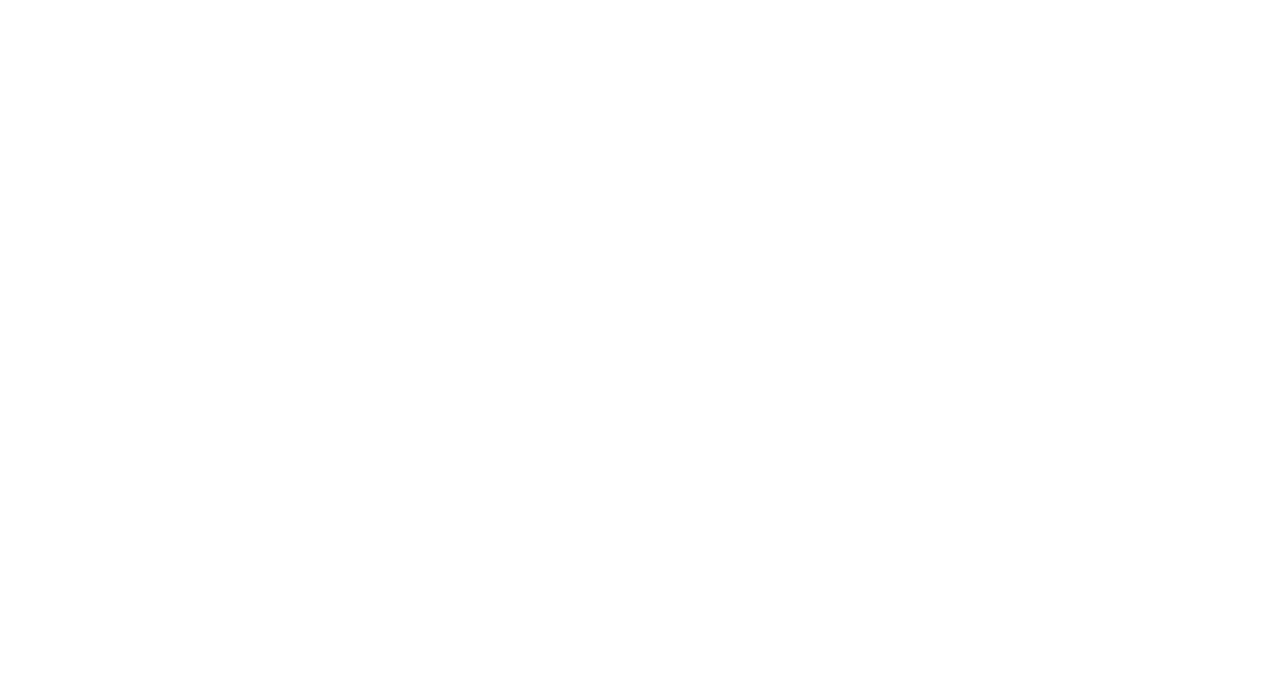
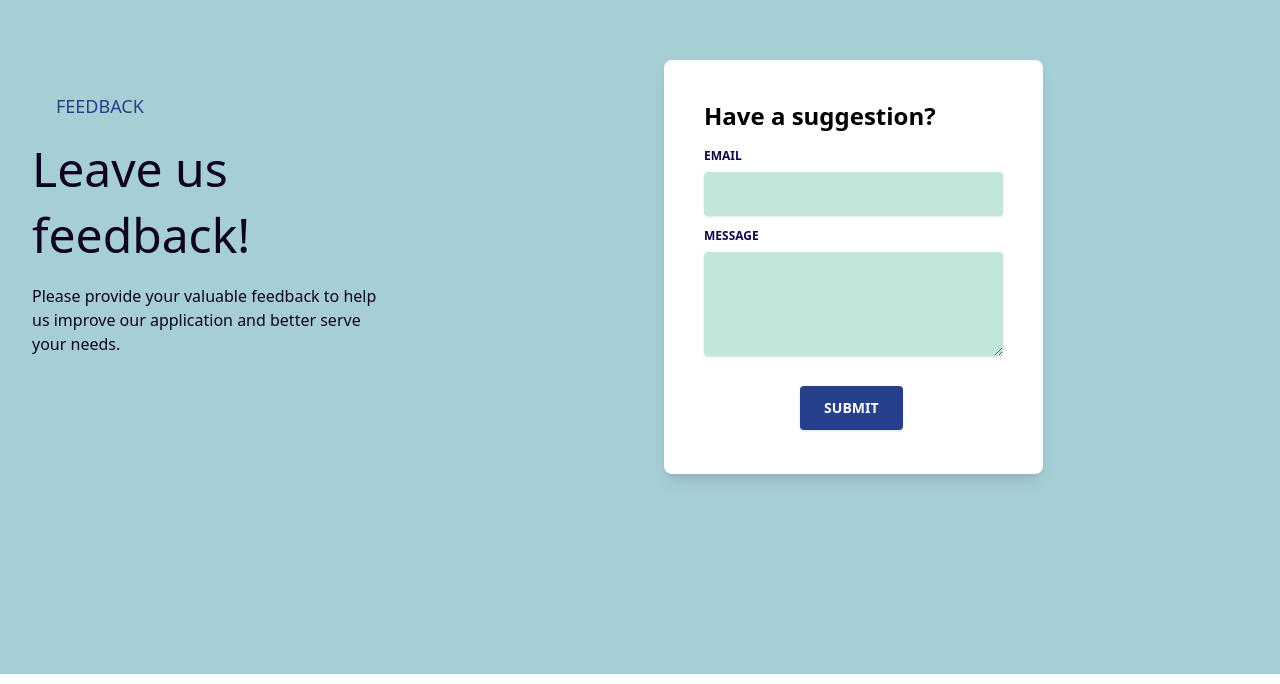
Before and after one commit to vaishnavi-3969/Connectify-Hack-Your-Portfolio, a React (Create React App) app in the folder client/: page /feedback in a window 1280 px wide. Before the commit this address had no page. Shown: the part 116-800 px from the top of the page. Built offline with nearby package versions, Linux system fonts and the light colour scheme; the HTML template or start-up script is replaced by a standard one.

Commit message:
Added Feedback form page

```diff
--- a/client/src/App.js
+++ b/client/src/App.js
@@ -3,12 +3,14 @@
 import Landing from './pages/Landing';
 import Home from './pages/Home';
 import Profile from './pages/Profile';
+import Feedback from './pages/Feedback';
 
 function App() {
   const routes = [
     { path:"/", element:<Landing/> },
     { path:"/home", element:<Home/> },
     { path:"/profile", element:<Profile/> },
+    { path: "/feedback", element: <Feedback /> },
   ]
   return (
     <div>
--- /dev/null
+++ b/client/src/pages/Feedback.js
@@ -0,0 +1,81 @@
+import React from 'react';
+
+const Feedback = () => {
+  return (
+    <section className="bg-[#A6CFD5] text-[#0D0221] py-20">
+      <div className="container mx-auto flex flex-col md:flex-row my-6 md:my-24">
+        <div className="flex flex-col w-full lg:w-1/3 p-8">
+          <p className="ml-6 text-[#26408B] text-lg uppercase tracking-loose">FEEDBACK</p>
+          <p className="text-3xl md:text-5xl my-4 leading-relaxed md:leading-snug">Leave us feedback!</p>
+          <p className="text-sm md:text-base leading-snug text-[#0D0221] text-opacity-100">
+            Please provide your valuable feedback to help us improve our application and better serve your needs.
+          </p>
+        </div>
+        <div className="flex flex-col w-full lg:w-2/3 justify-center">
+          <div className="container w-full px-4">
+            <div className="flex flex-wrap justify-center">
+              <div className="w-full lg:w-6/12 px-4">
+                <div
+                  className="relative flex flex-col min-w-0 break-words w-full mb-6 shadow-lg rounded-lg bg-white"
+                >
+                  <div className="flex-auto p-5 lg:p-10">
+                    <h4 className="text-2xl mb-4 text-black font-semibold">Have a suggestion?</h4>
+                    <form id="feedbackForm" action="" method="">
+                      <div className="relative w-full mb-3">
+                        <label
+                          className="block uppercase text-[#0F084B] text-xs font-bold mb-2"
+                          htmlFor="email"
+                        >
+                          Email
+                        </label>
+                        <input
+                          type="email"
+                          name="email"
+                          id="email"
+                          className="border-0 px-3 py-3 rounded text-sm shadow w-full bg-[#C2E7D9] placeholder-black text-[#0F084B] outline-none focus:bg-[#A6CFD5]"
+                          placeholder=" "
+                          style={{ transition: 'all 0.15s ease 0s' }}
+                          required
+                        />
+                      </div>
+                      <div className="relative w-full mb-3">
+                        <label
+                          className="block uppercase text-[#0F084B] text-xs font-bold mb-2"
+                          htmlFor="message"
+                        >
+                          Message
+                        </label>
+                        <textarea
+                          maxlength="300"
+                          name="feedback"
+                          id="feedback"
+                          rows="4"
+                          cols="80"
+                          className="border-0 px-3 py-3 bg-[#C2E7D9] placeholder-black text-[#0F084B] rounded text-sm shadow focus:outline-none w-full"
+                          placeholder=""
+                          required
+                        ></textarea>
+                      </div>
+                      <div className="text-center mt-6">
+                        <button
+                          id="feedbackBtn"
+                          className="bg-[#26408B] text-white text-center mx-auto active:bg-[#0F084B] text-sm font-bold uppercase px-6 py-3 rounded shadow hover:shadow-lg outline-none focus:outline-none mr-1 mb-1"
+                          type="submit"
+                          style={{ transition: 'all 0.15s ease 0s' }}
+                        >
+                          Submit
+                        </button>
+                      </div>
+                    </form>
+                  </div>
+                </div>
+              </div>
+            </div>
+          </div>
+        </div>
+      </div>
+    </section>
+  );
+};
+
+export default Feedback;
```
